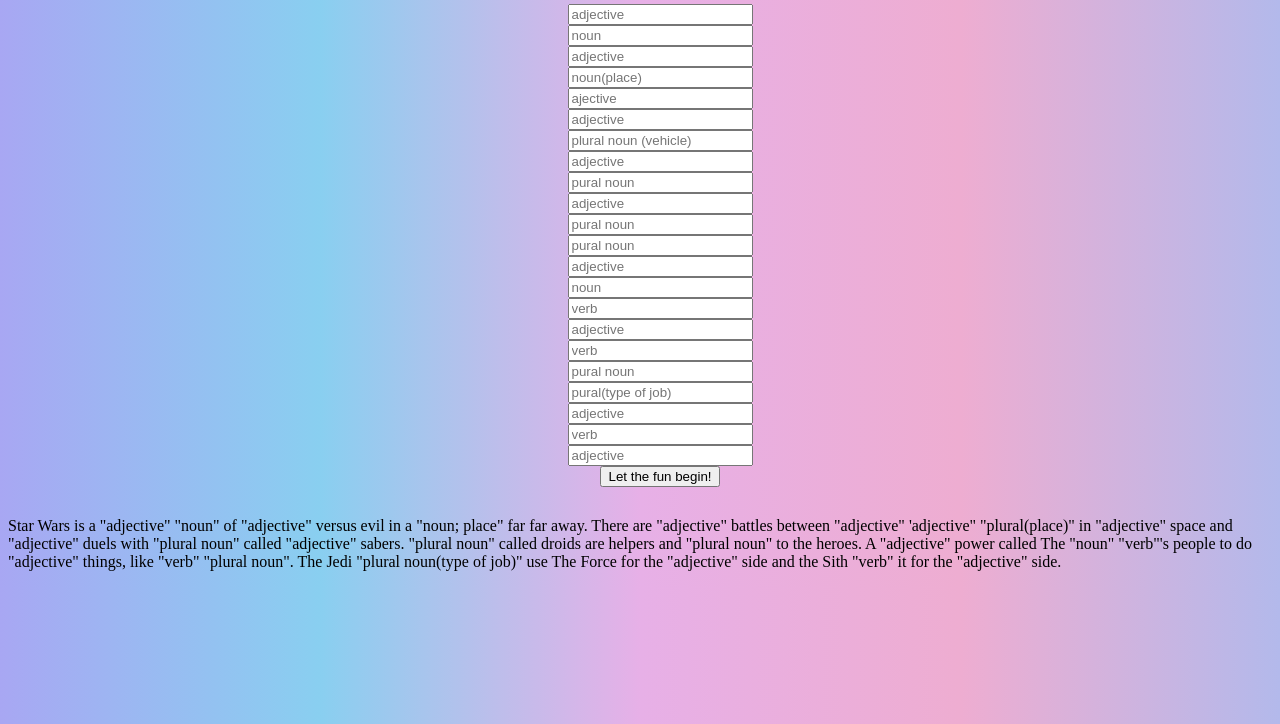
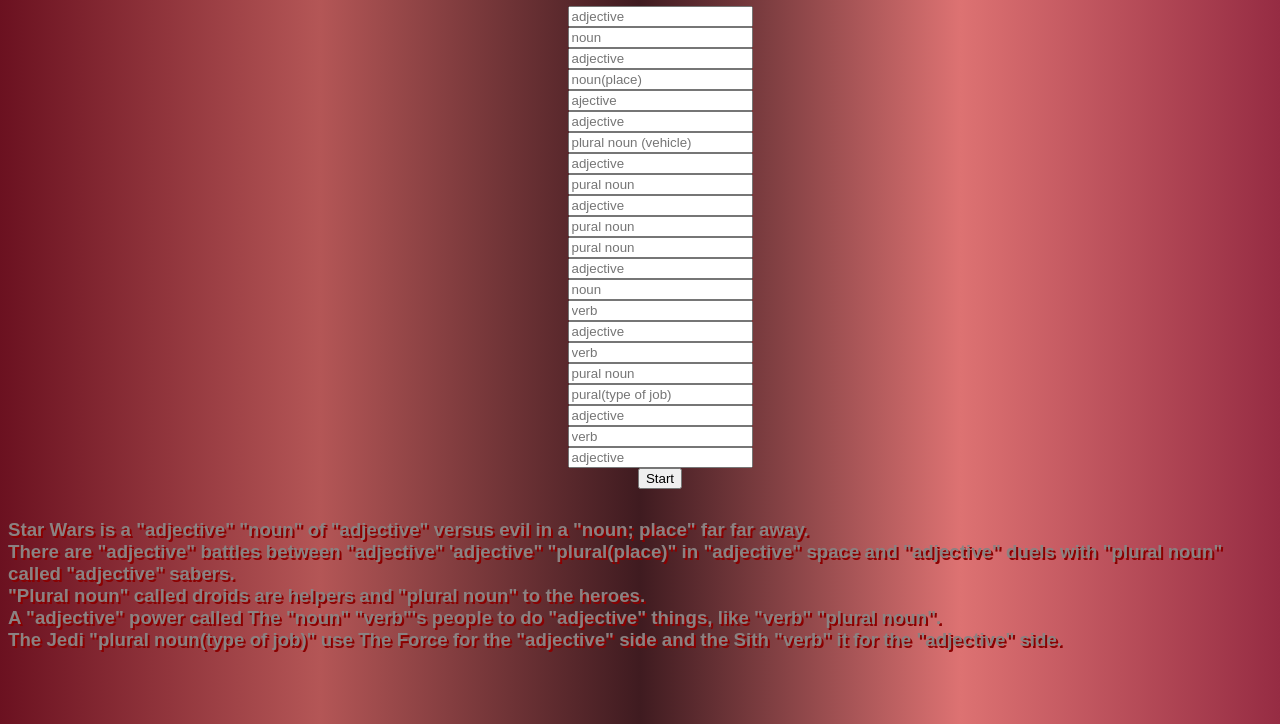
Before and after one commit to vickimarie0390/madLibs, a plain HTML site: page index.html in a window 1280 px wide. Shown: the part 76-800 px from the top of the page. Drawn offline with Linux system fonts and the light colour scheme.

Commit message:
new push

```diff
--- a/index.html
+++ b/index.html
@@ -33,14 +33,14 @@
             <li><input type="text" placeholder="adjective" id="textTwenty"></li>
             <li><input type="text" placeholder="verb" id="textTwentyOne"></li>
             <li><input type="text" placeholder="adjective" id="textTwentyTwo"></li>
-            <li><button type="button" id="button" onclick="createParagraph()">Let the fun begin!</button></li>
+            <li><button type="button" id="button" onclick="createParagraph()">Start</button></li>
         </ul>
-        <p>Star Wars is a "adjective" "noun" of "adjective" versus evil in a "noun; place" far far away.
+        <p><h3>Star Wars is a "adjective" "noun" of "adjective" versus evil in a "noun; place" far far away.<br>
             There are "adjective" battles between "adjective" 'adjective" "plural(place)" in "adjective"
-            space and "adjective" duels with "plural noun" called "adjective" sabers. "plural noun" called droids
-            are helpers and "plural noun" to the heroes. A "adjective" power called The "noun" "verb"'s
-            people to do "adjective" things, like "verb" "plural noun". The Jedi "plural noun(type of job)" use
-            The Force for the "adjective" side and the Sith "verb" it for the "adjective" side.
+            space and "adjective" duels with "plural noun" called "adjective" sabers.<br> "Plural noun" called droids
+            are helpers and "plural noun" to the heroes.<br> A "adjective" power called The "noun" "verb"'s
+            people to do "adjective" things, like "verb" "plural noun". <br> The Jedi "plural noun(type of job)" use
+            The Force for the "adjective" side and the Sith "verb" it for the "adjective" side.</h3>
 
         </p>
     </form>
--- a/style.css
+++ b/style.css
@@ -1,11 +1,13 @@
 h1{
     text-align: center;
+    font-family: 'Trebuchet MS', 'Lucida Sans Unicode', 'Lucida Grande', 'Lucida Sans', Arial, sans-serif;
+    text-shadow: 2px 2px #A9A9A9;
 }
 li{
     text-align: center;
 }
 body {
-    background-image: linear-gradient(to right, rgb(168, 167, 243),rgb(137, 207, 240),rgb(231, 176, 231),rgb(238, 173, 209),rgb(179, 185, 235));
+    background-image: linear-gradient(to right, rgb(107, 17, 32),rgb(180, 86, 86),rgb(63, 27, 32),rgb(221, 114, 114),rgb(150, 44, 67));
     }
 ul{
     display: flex;
@@ -14,3 +16,8 @@
     text-align: center;
     margin-bottom: 30px;
 }
+h3 {
+    color: rgb(138, 130, 130);
+    font-family: fantasy;
+    text-shadow: 2px 2px #8B0000;
+}
```
